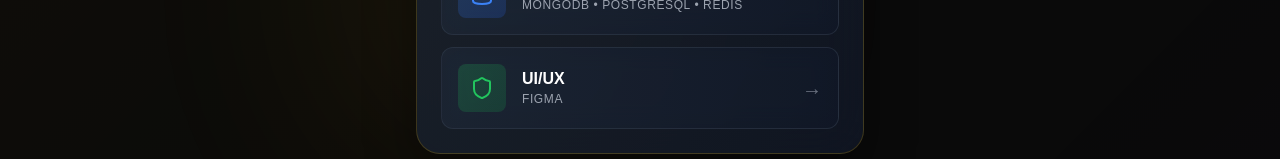
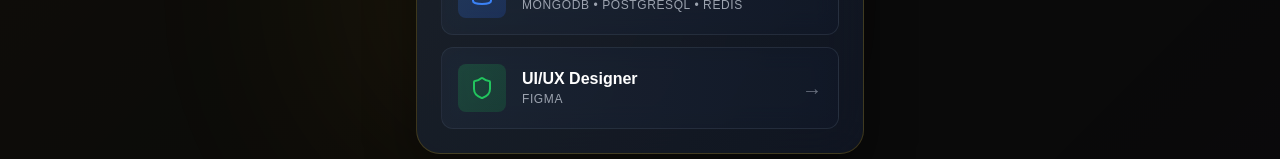
Before and after one commit to Giaphong-2004/DGP2004.com.vn, a Vue app: page / in a window 1280 px wide. Shown: the part 793-952 px from the top of the page. Built offline with nearby package versions, Linux system fonts and the light colour scheme.

Commit message:
Add router and captcha views

```diff
--- a/src/components/Portfolio.vue
+++ b/src/components/Portfolio.vue
@@ -169,7 +169,7 @@ const skills = [
   },
   {
     icon: Shield,
-    title: 'UI/UX ',
+    title: 'UI/UX Designer ',
     subtitle: 'FIGMA'
   }
 ]
--- a/src/views/CaptchaSecurity.vue
+++ b/src/views/CaptchaSecurity.vue
@@ -15,7 +15,7 @@
         <div class="skill-icon green">
           <Shield :size="36" />
         </div>
-        <h1>Security & Crypto</h1>
+        <h1>UI/UX Designer</h1>
         <p class="subtitle">OAUTH • JWT • ENCRYPTION</p>
       </div>
 
```
